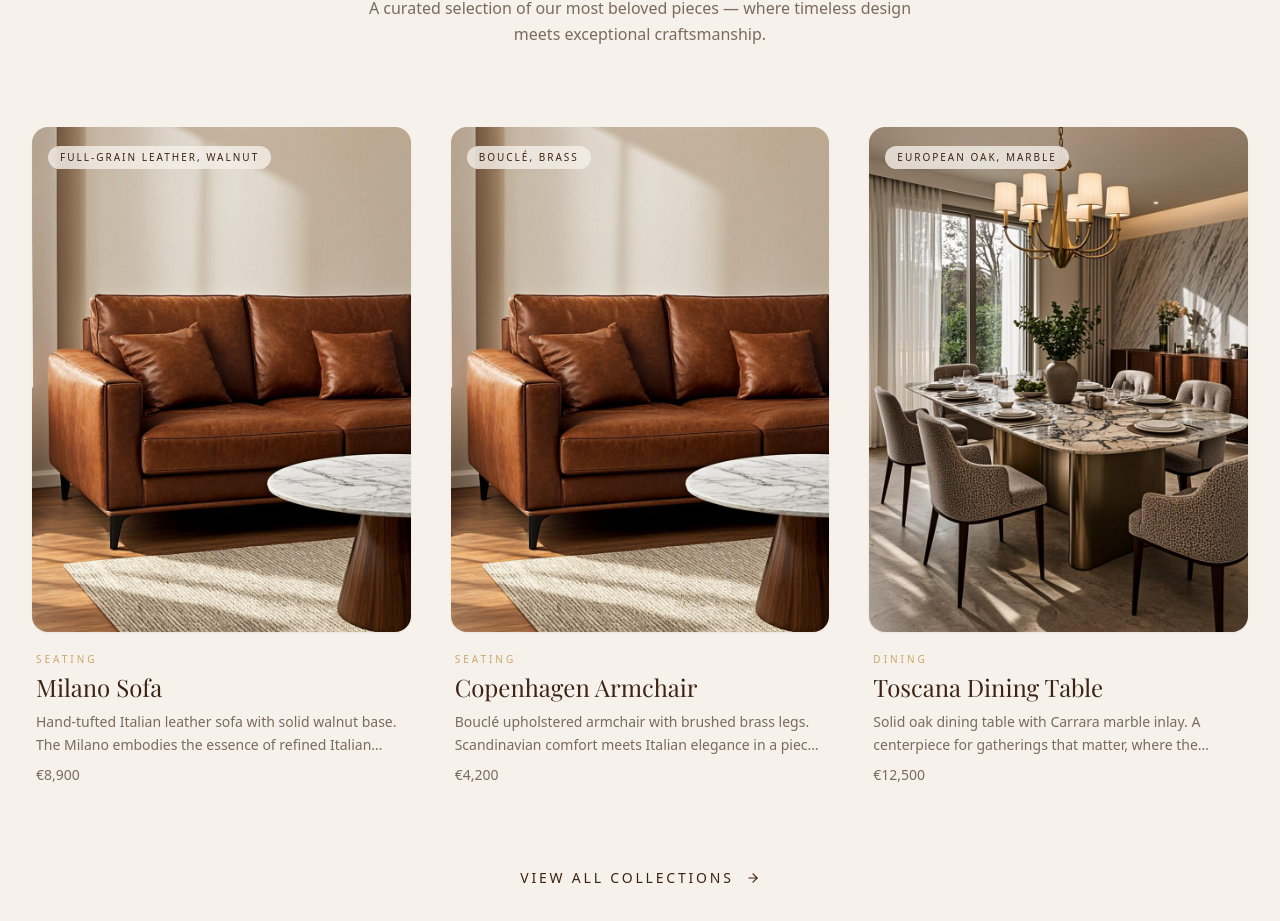
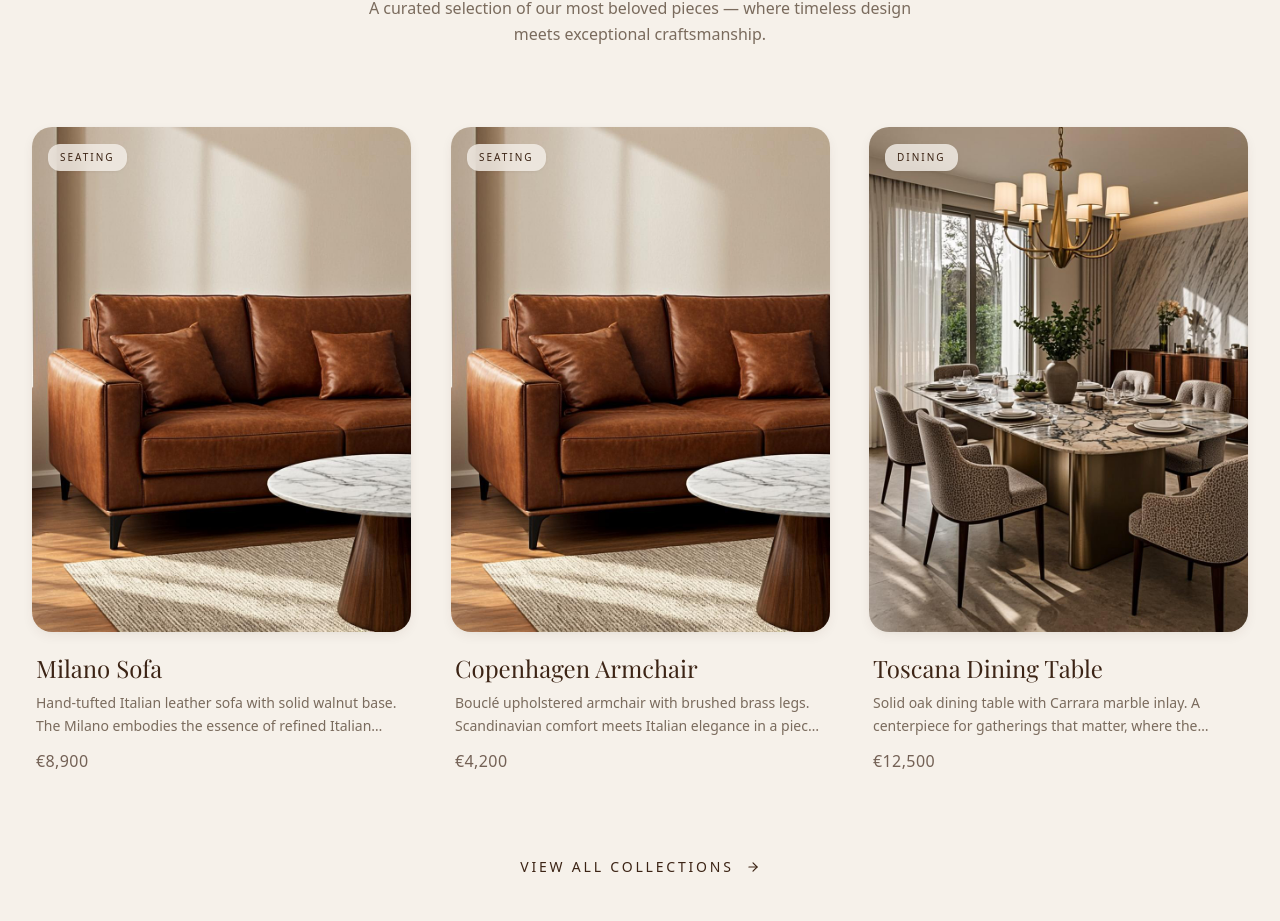
Before and after one commit to harisgamer0193-sudo/fantac, a Next.js app: page / in a window 1280 px wide. Shown: the part 2060-2981 px from the top of the page. Built offline with nearby package versions, Linux system fonts and the light colour scheme; a web font is replaced by a local one.

Commit message:
6d6f27c6-cd77-4f76-b0a2-2d95d7708920

```diff
--- a/src/app/globals.css
+++ b/src/app/globals.css
@@ -108,6 +108,8 @@
   --shadow-soft-lg: 0 8px 24px rgba(60,36,21,0.08), 0 2px 8px rgba(60,36,21,0.04);
   --shadow-soft-xl: 0 16px 48px rgba(60,36,21,0.10), 0 4px 16px rgba(60,36,21,0.05);
   --shadow-gold: 0 4px 16px rgba(201,169,110,0.18);
+  --shadow-gold-glow: 0 8px 32px rgba(194,164,109,0.25), 0 2px 8px rgba(194,164,109,0.12);
+  --shadow-gold-glow-lg: 0 16px 48px rgba(194,164,109,0.30), 0 4px 16px rgba(194,164,109,0.15);
 }
 
 /* ============================================
@@ -380,3 +382,5 @@ img { transition: opacity 0.5s ease; }
 .shadow-soft-lg { box-shadow: var(--shadow-soft-lg); }
 .shadow-soft-xl { box-shadow: var(--shadow-soft-xl); }
 .shadow-gold { box-shadow: var(--shadow-gold); }
+.shadow-gold-glow { box-shadow: var(--shadow-gold-glow); }
+.shadow-gold-glow-lg { box-shadow: var(--shadow-gold-glow-lg); }
--- a/src/components/ProductCard.tsx
+++ b/src/components/ProductCard.tsx
@@ -1,7 +1,7 @@
 "use client";
 
-import { motion, useInView } from "framer-motion";
-import { useRef } from "react";
+import { motion, useInView, useMotionValue, useSpring, useTransform } from "framer-motion";
+import { useRef, MouseEvent } from "react";
 import Image from "next/image";
 import Link from "next/link";
 
@@ -23,57 +23,102 @@ export default function ProductCard({
   price,
   image,
   description,
-  material,
   index = 0,
 }: ProductCardProps) {
-  const ref = useRef(null);
-  const isInView = useInView(ref, { once: true, margin: "-60px" });
+  const containerRef = useRef(null);
+  const isInView = useInView(containerRef, { once: true, margin: "-60px" });
+
+  /* ── 3D Tilt: track mouse position ── */
+  const mouseX = useMotionValue(0);
+  const mouseY = useMotionValue(0);
+
+  const rotateX = useSpring(useTransform(mouseY, [-0.5, 0.5], [6, -6]), {
+    stiffness: 200,
+    damping: 25,
+  });
+  const rotateY = useSpring(useTransform(mouseX, [-0.5, 0.5], [-6, 6]), {
+    stiffness: 200,
+    damping: 25,
+  });
+
+  const handleMouseMove = (e: MouseEvent<HTMLDivElement>) => {
+    const rect = e.currentTarget.getBoundingClientRect();
+    const x = (e.clientX - rect.left) / rect.width - 0.5;
+    const y = (e.clientY - rect.top) / rect.height - 0.5;
+    mouseX.set(x);
+    mouseY.set(y);
+  };
+
+  const handleMouseLeave = () => {
+    mouseX.set(0);
+    mouseY.set(0);
+  };
 
   return (
     <motion.div
-      ref={ref}
-      initial={{ opacity: 0, y: 40 }}
+      ref={containerRef}
+      initial={{ opacity: 0, y: 50 }}
       animate={isInView ? { opacity: 1, y: 0 } : {}}
-      transition={{ duration: 0.8, delay: index * 0.1, ease: "easeOut" }}
+      transition={{ duration: 0.9, delay: index * 0.1, ease: "easeOut" }}
+      style={{
+        perspective: 800,
+      }}
     >
-      <Link href={`/product/${id}`} className="group block">
+      <motion.div
+        onMouseMove={handleMouseMove}
+        onMouseLeave={handleMouseLeave}
+        style={{
+          rotateX,
+          rotateY,
+          transformStyle: "preserve-3d",
+        }}
+        className="group will-change-transform"
+      >
+        <Link href={`/product/${id}`} className="block">
           {/* Image Container */}
-        <div className="relative aspect-[3/4] overflow-hidden rounded-xl mb-5 shadow-soft-sm group-hover:shadow-soft-lg transition-shadow duration-700">
+          <div className="relative aspect-[3/4] overflow-hidden rounded-2xl mb-5 shadow-soft-md transition-all duration-700 group-hover:shadow-gold-glow group-hover:scale-[1.02]">
             <Image
               src={image}
               alt={`${name} by Fantac Furnitures`}
               fill
-            className="object-cover transition-transform duration-700 group-hover:scale-105"
-            quality={85}
+              className="object-cover transition-transform duration-700 ease-out group-hover:scale-105"
+              quality={90}
+              sizes="(max-width: 640px) 100vw, (max-width: 1024px) 50vw, 33vw"
             />
-          {/* Soft hover overlay */}
-          <div className="absolute inset-0 bg-foreground/0 group-hover:bg-foreground/10 transition-all duration-500" />
-          {/* Material badge */}
-          {material && (
+            {/* Soft golden overlay on hover */}
+            <div className="absolute inset-0 bg-gradient-to-t from-foreground/20 via-foreground/0 to-foreground/0 opacity-0 group-hover:opacity-100 transition-opacity duration-500" />
+            {/* Gold ring border on hover */}
+            <div className="absolute inset-0 rounded-2xl ring-1 ring-accent/0 group-hover:ring-accent/30 transition-all duration-700" />
+
+            {/* Category badge */}
             <div className="absolute top-4 left-4">
-              <span className="inline-block px-3 py-1 bg-background/80 backdrop-blur-sm text-foreground text-[10px] tracking-[0.2em] uppercase rounded-lg">
-                {material}
+              <span className="inline-block px-3 py-1.5 bg-background/80 backdrop-blur-sm text-foreground text-[10px] tracking-[0.2em] uppercase rounded-lg shadow-soft-sm">
+                {category}
               </span>
             </div>
-          )}
           </div>
 
           {/* Text Content */}
-        <div className="px-1">
-          <p className="text-accent text-[10px] tracking-[0.3em] uppercase mb-1">
-            {category}
-          </p>
-          <h3 className="font-[family-name:var(--font-playfair)] text-2xl text-foreground mb-2 group-hover:text-accent transition-colors duration-300">
+          <div className="px-1 space-y-2">
+            {/* Product Name — serif, premium */}
+            <h3 className="font-[family-name:var(--font-playfair)] text-2xl text-foreground group-hover:text-accent transition-colors duration-500">
               {name}
             </h3>
+
+            {/* Short Description */}
             {description && (
-            <p className="text-muted-foreground text-sm leading-relaxed mb-2 line-clamp-2">
+              <p className="text-muted-foreground text-sm leading-relaxed line-clamp-2">
                 {description}
               </p>
             )}
-          <p className="text-muted-foreground text-sm font-medium">{price}</p>
+
+            {/* Price — minimal, refined */}
+            <p className="text-foreground/70 text-base font-light tracking-wide pt-1">
+              {price}
+            </p>
           </div>
         </Link>
       </motion.div>
+    </motion.div>
   );
 }
```
Also changed, not shown: 1 other file (tests, documents, lock files or other folders). Lines whose indentation alone changed are shown as unchanged.
